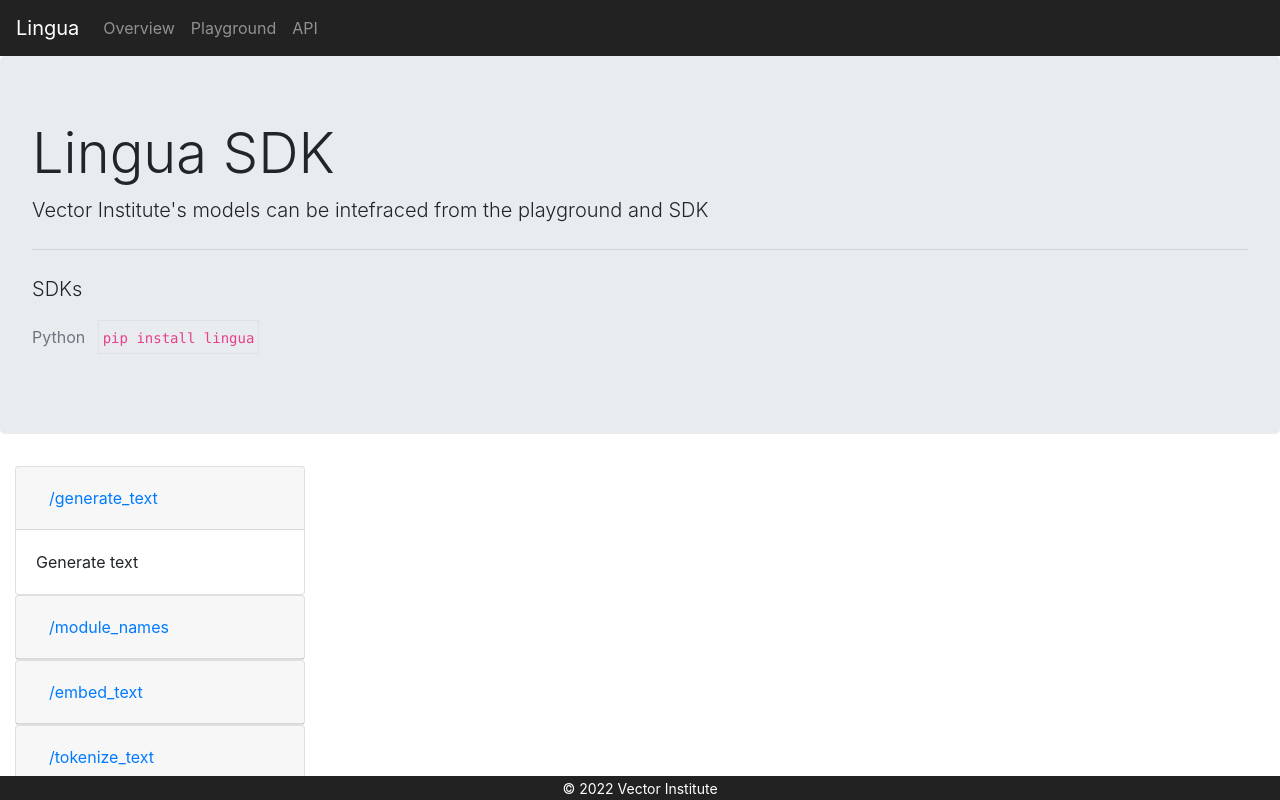
After one commit to VectorInstitute/kaleidoscope, a Flask app: page /reference in a window 1280 px wide. The commit adds this page. Run offline with Flask 2, Linux system fonts and the light colour scheme; some libraries are stand-ins or nearby versions.

Commit message:
Add API reference page

```diff
--- a/resources/home/home.py
+++ b/resources/home/home.py
@@ -25,6 +25,10 @@ async def heartbeat():
 async def home():
     return render_template("home.html")
 
+@home_bp.route("/reference", methods=["GET"])
+async def reference():
+    return render_template("reference.html")
+
 @home_bp.route("/playground", methods=["GET"])
 async def playground():
     #  return f"sample inference server for models: {set(ALL_MODELS.keys())}"
--- a/resources/home/templates/home.html
+++ b/resources/home/templates/home.html
@@ -1,7 +1,7 @@
 <!DOCTYPE html>
 <html lang="en">
   <head>
-    <title>{% block title %} Test {% endblock %}</title>
+    <title>{% block title %}Overview{% endblock %}</title>
     <meta charset="utf-8">
     <meta name="viewport" content="width=device-width, initial-scale=1">
     <script src="https://ajax.googleapis.com/ajax/libs/jquery/3.4.1/jquery.min.js"></script>
@@ -18,6 +18,7 @@
     </style>
   </head>
   <body>
+    <!-- top navigation bar -->
     <nav class="navbar sticky-top navbar-expand-sm navbar-custom navbar-dark">
       <a class="navbar-brand" href="/">
         <!-- <img src="" width="30" height="30" class="d-inline-block align-top" alt=""> -->
@@ -35,7 +36,7 @@
             <a class="nav-link" href="/playground">Playground</a>
           </li>
           <li class="nav-item">
-            <a class="nav-link" href="/playground">API</a>
+            <a class="nav-link" href="/reference">API</a>
           </li>
           <!-- <li class="nav-item">
             <a class="nav-link" href="#">Docs</a>
@@ -45,7 +46,7 @@
     </nav>
     {% block body %}
     <div class="jumbotron jumbotron-fluid">
-      <div class="container">
+      <div class="container text-center">
         <h1 class="display-4">Project Lingua</h1>
         <p class="lead">A Vector Institute product.</p>
       </div>
@@ -64,5 +65,4 @@
     </footer>
     {% endblock %}
   </body>
-
 </html>
--- /dev/null
+++ b/resources/home/templates/reference.html
@@ -0,0 +1,77 @@
+{% extends "home.html" %}
+
+{% block title %}API Reference{% endblock %}
+
+{% block body %}
+    <div class="jumbotron">
+        <h1 class="display-4">Lingua SDK</h1>
+        <p class="lead">Vector Institute's models can be intefraced from the playground and SDK</p>
+        <hr class="my-4">
+        <p class="lead">SDKs</p>
+        <ul class="list-inline">
+            <li class="list-inline-item text-muted">Python</li>
+            <li class="list-inline-item p-1 border"><code>pip install lingua</code></li>
+        </ul>
+    </div>
+    <div class="col-3" id="accordion">
+        <div class="card">
+            <div class="card-header" id="headingOne">
+            <h5 class="mb-0">
+                <button class="btn btn-link" data-toggle="collapse" data-target="#collapseOne" aria-expanded="true" aria-controls="collapseOne">
+                /generate_text
+                </button>
+            </h5>
+            </div>
+            <div id="collapseOne" class="collapse show" aria-labelledby="headingOne" data-parent="#accordion">
+            <div class="card-body">
+                Generate text
+            </div>
+            </div>
+        </div>
+        <div class="card">
+            <div class="card-header" id="headingTwo">
+            <h5 class="mb-0">
+                <button class="btn btn-link collapsed" data-toggle="collapse" data-target="#collapseTwo" aria-expanded="false" aria-controls="collapseTwo">
+                /module_names
+                </button>
+            </h5>
+            </div>
+            <div id="collapseTwo" class="collapse" aria-labelledby="headingTwo" data-parent="#accordion">
+            <div class="card-body">
+                Retrieve module names
+            </div>
+            </div>
+        </div>
+        <div class="card">
+            <div class="card-header" id="headingThree">
+            <h5 class="mb-0">
+                <button class="btn btn-link collapsed" data-toggle="collapse" data-target="#collapseThree" aria-expanded="false" aria-controls="collapseThree">
+                /embed_text
+                </button>
+            </h5>
+            </div>
+            <div id="collapseThree" class="collapse" aria-labelledby="headingThree" data-parent="#accordion">
+            <div class="card-body">
+                Retrieve token embeddings
+            </div>
+            </div>
+        </div>
+        <div class="card">
+            <div class="card-header" id="headingFour">
+            <h5 class="mb-0">
+                <button class="btn btn-link collapsed" data-toggle="collapse" data-target="#collapseFour" aria-expanded="false" aria-controls="collapseFour">
+                /tokenize_text
+                </button>
+            </h5>
+            </div>
+            <div id="collapseFour" class="collapse" aria-labelledby="headingFour" data-parent="#accordion">
+            <div class="card-body">
+                Generate tokens
+            </div>
+            </div>
+        </div>
+    </div>
+    <footer class="fixed-bottom navbar-custom text-center">
+        <a class="text-white small">© 2022 Vector Institute</a>
+    </footer>
+{% endblock %}
```
Also changed, not shown: resources/home/templates/playground.html (+8 -48 lines).
